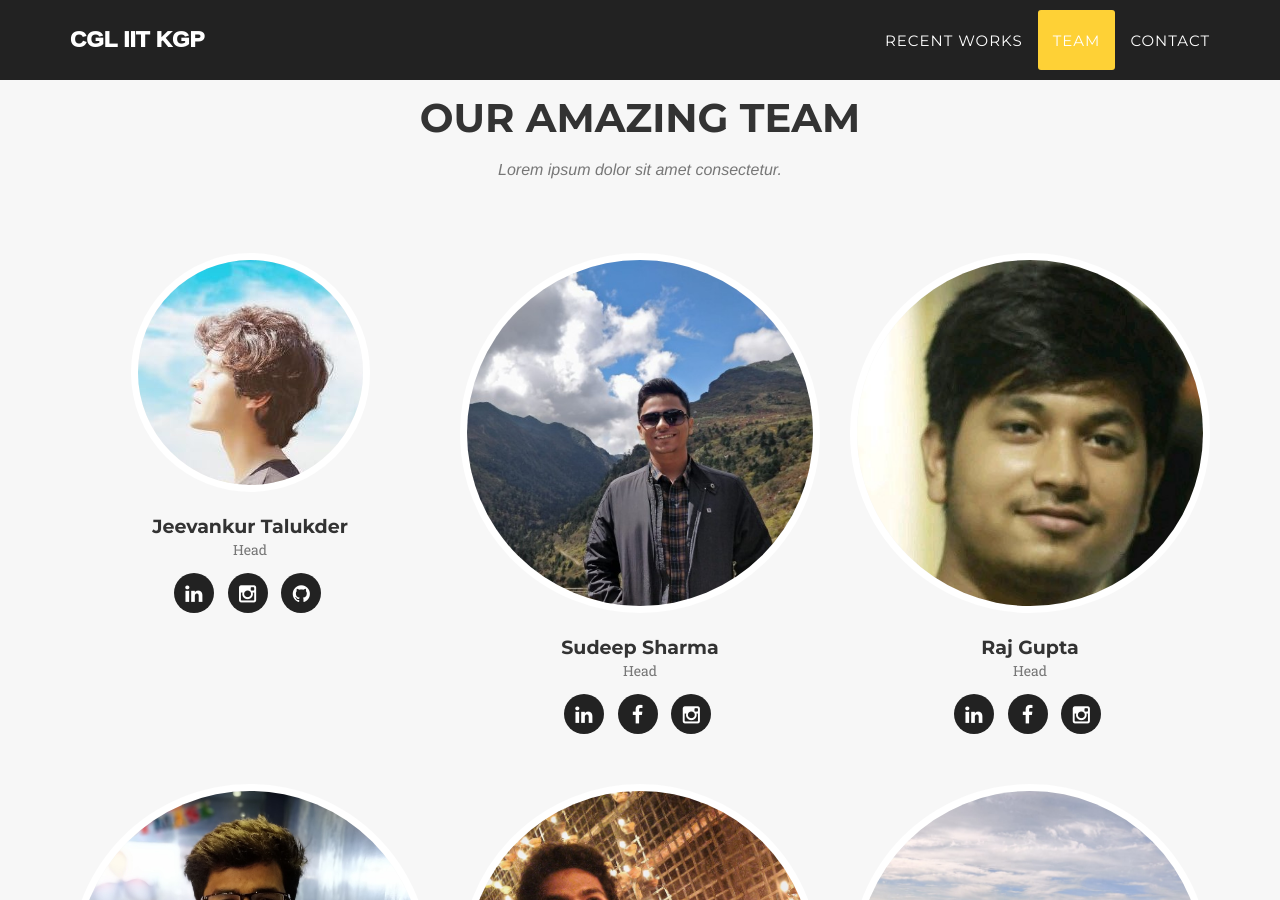
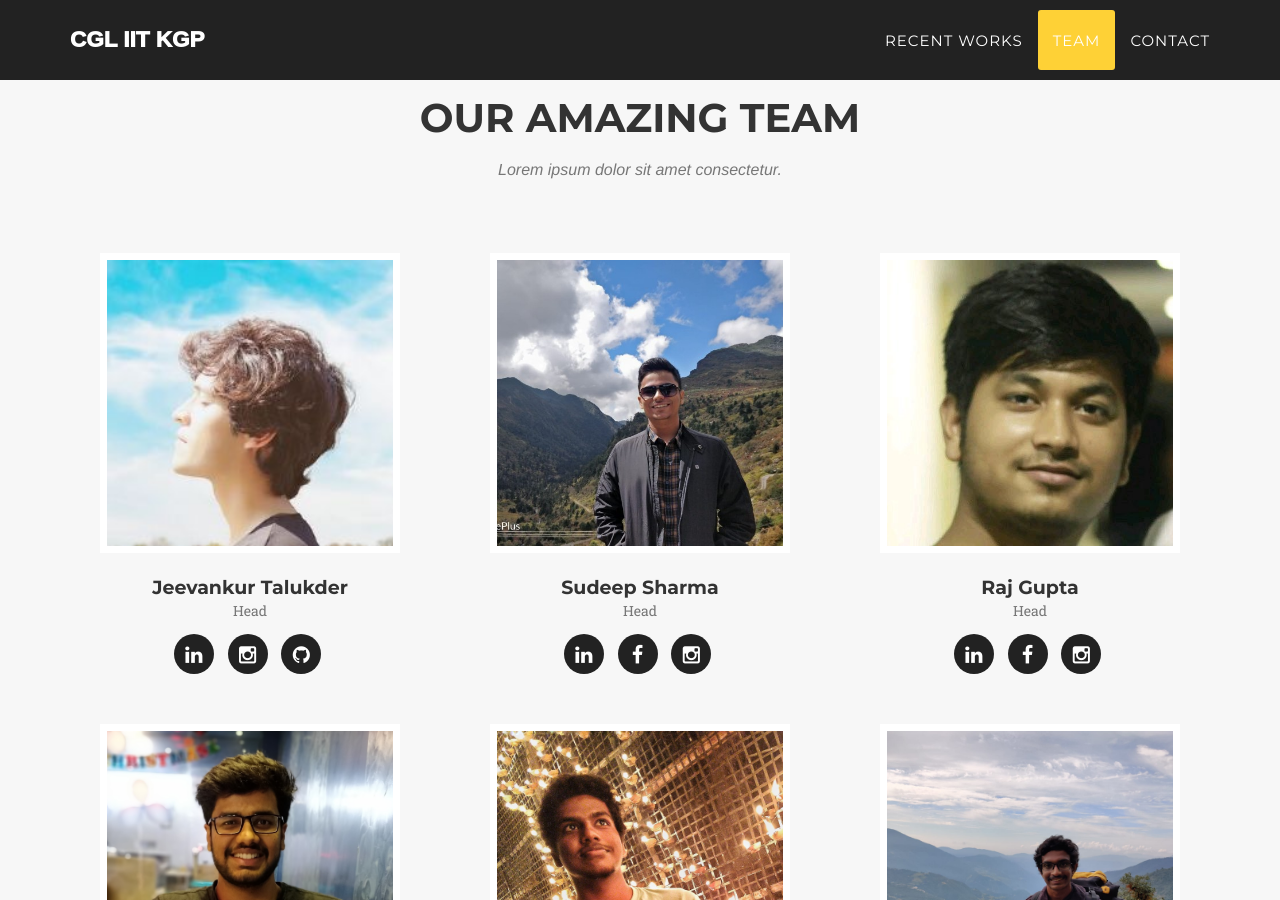
Before and after one commit to cgliitkgp/cgliitkgp.github.io, a Jekyll site: the page built from index.html, in a window 1280 px wide and 900 px high, scrolled down 2576 px. Built offline with Jekyll 4.4.1, drawn with Linux system fonts in a browser that asks for light colours; some web fonts are replaced.

Commit message:
Update team.html

```diff
--- a/_includes/team.html
+++ b/_includes/team.html
@@ -11,7 +11,7 @@
                 {% for member in site.people %}
                 <div class="col-sm-4">
                     <div class="team-member">
-                        <img src="img/team/{{ member.pic }}.jpg" class="img-responsive img-circle" height = "300">
+                        <img src="img/team/{{ member.pic }}.jpg" height = "300">
                         <h4>{{ member.name }}</h4>
                         <p class="text-muted">{{ member.position }}</p>
                         <ul class="list-inline social-buttons">
```
